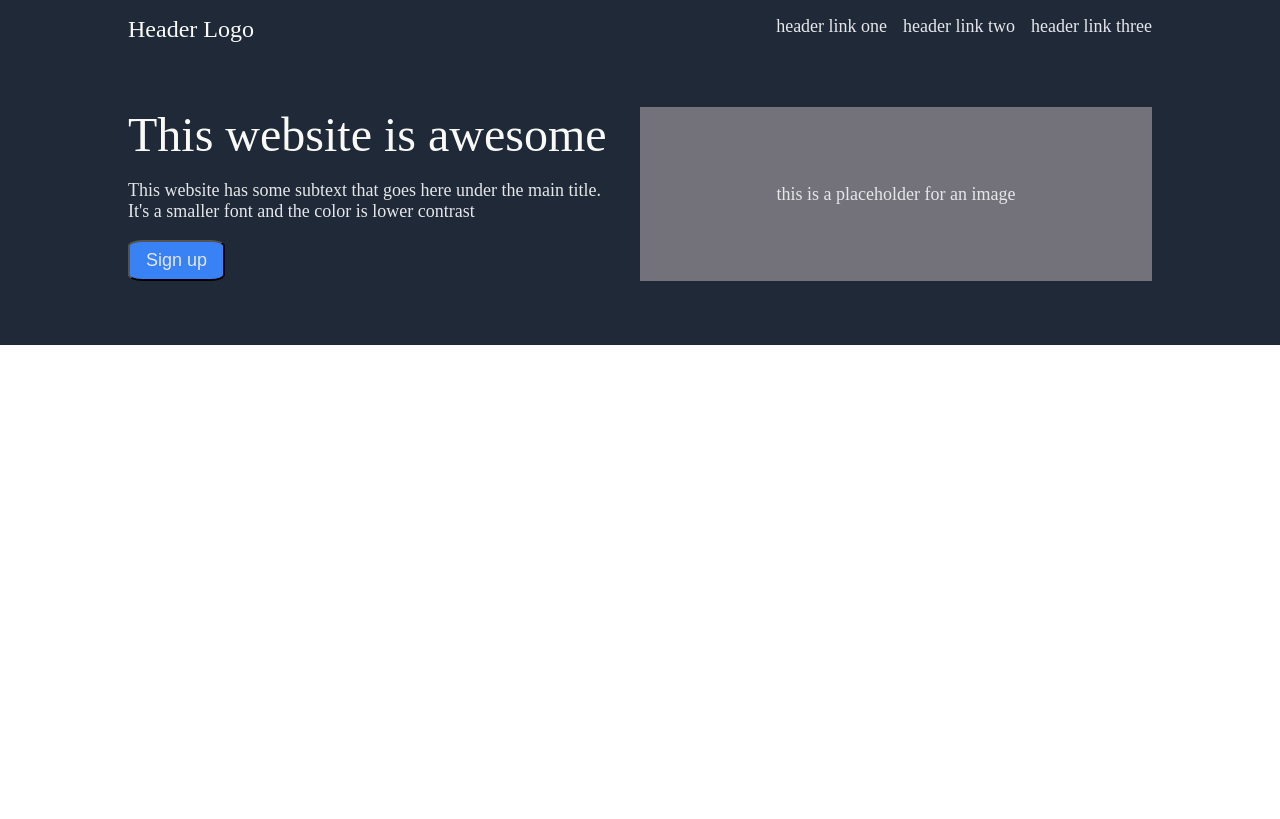
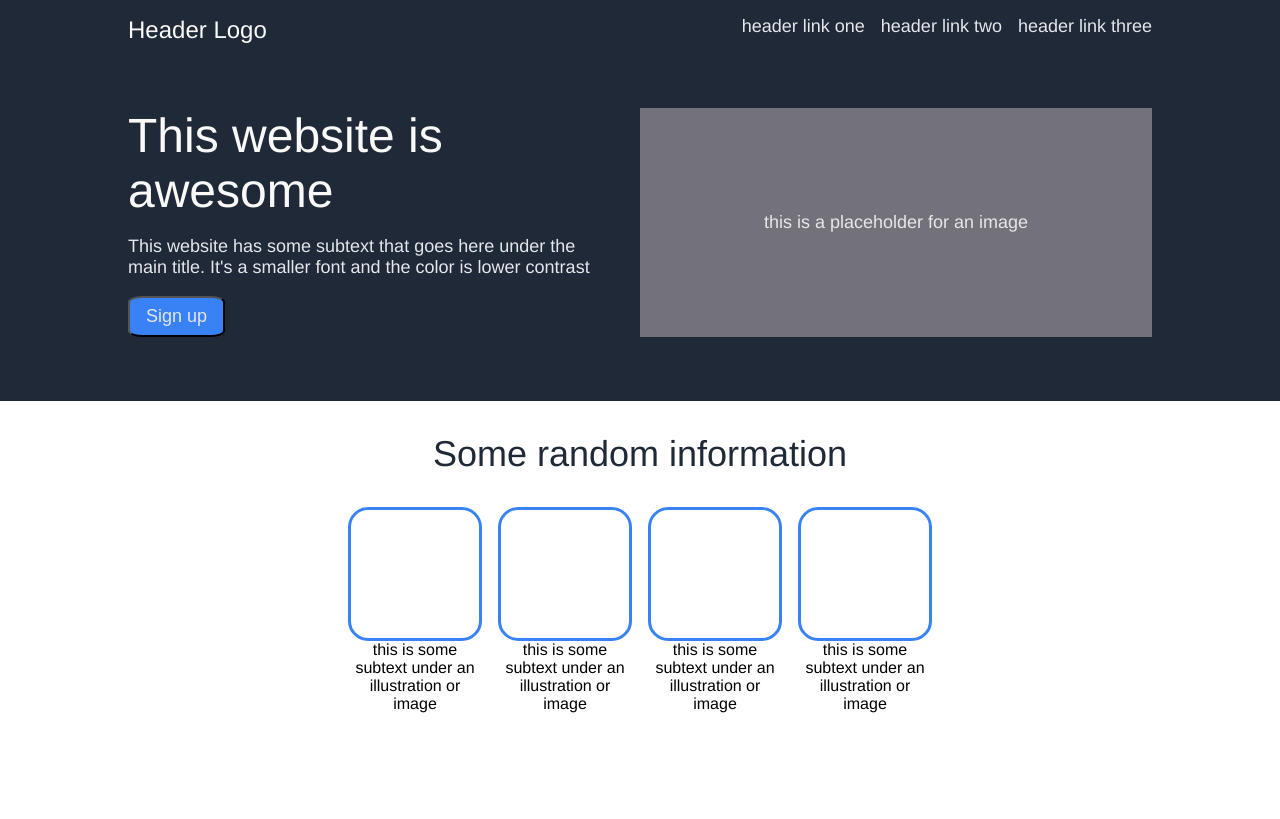
Before and after one commit to Eliana-2/odin-landing-page, a plain HTML site: page index.html in a window 1280 px wide. Drawn offline with Linux system fonts and the light colour scheme.

Commit message:
Add HTML structure and CSS style to second section of landing page

```diff
--- a/index.html
+++ b/index.html
@@ -28,7 +28,27 @@
       </div>
       </div>
     </div>
-    <div class="upper"></div>
+    <div class="upper">
+      <div class="big-text">Some random information</div>
+      <ul class="images">
+        <li class ="square-text">
+          <div class="square"></div>
+          <div class="subtext">this is some subtext under an illustration or image</div>
+        </li>
+        <li class="square-text">
+          <div class="square"></div>
+          <div class="subtext">this is some subtext under an illustration or image</div>
+        </li>
+        <li class="square-text">
+          <div class="square"></div>
+          <div class="subtext">this is some subtext under an illustration or image</div>
+        </li>
+        <li class="square-text">
+          <div class="square"></div>
+          <div class="subtext">this is some subtext under an illustration or image</div>
+        </li>
+      </ul>
+    </div>
     <div class="lower"></div>
   </div>
   <div class="footer"></div>
--- a/style.css
+++ b/style.css
@@ -2,6 +2,7 @@ body {
   display: flex;
   flex-direction: column;
   margin: 0px;
+  font-family: 'Helvetica';
 }
 
 .content {
@@ -73,3 +74,35 @@ button {
   padding: 8px 16px 8px 16px;
   border-radius: 15%;
 }
+
+.square-text {
+  display: flex;
+  flex-direction: column;
+  align-items: center;
+  text-align: center;
+}
+
+.big-text {
+  text-align: center;
+  font-size: 36px;
+  font-weight: extra-bold;
+  color: #1F2937;
+  padding-top: 32px;
+  padding-bottom: 32px;
+}
+
+.square {
+  border-style: solid;
+  border-radius: 15%;
+  border-color: #3882F6;
+  height: 128px;
+}
+
+.square, .subtext {
+  width: 128px;
+}
+
+.images {
+  justify-content: center;
+  padding-bottom: 106px;
+}
```
